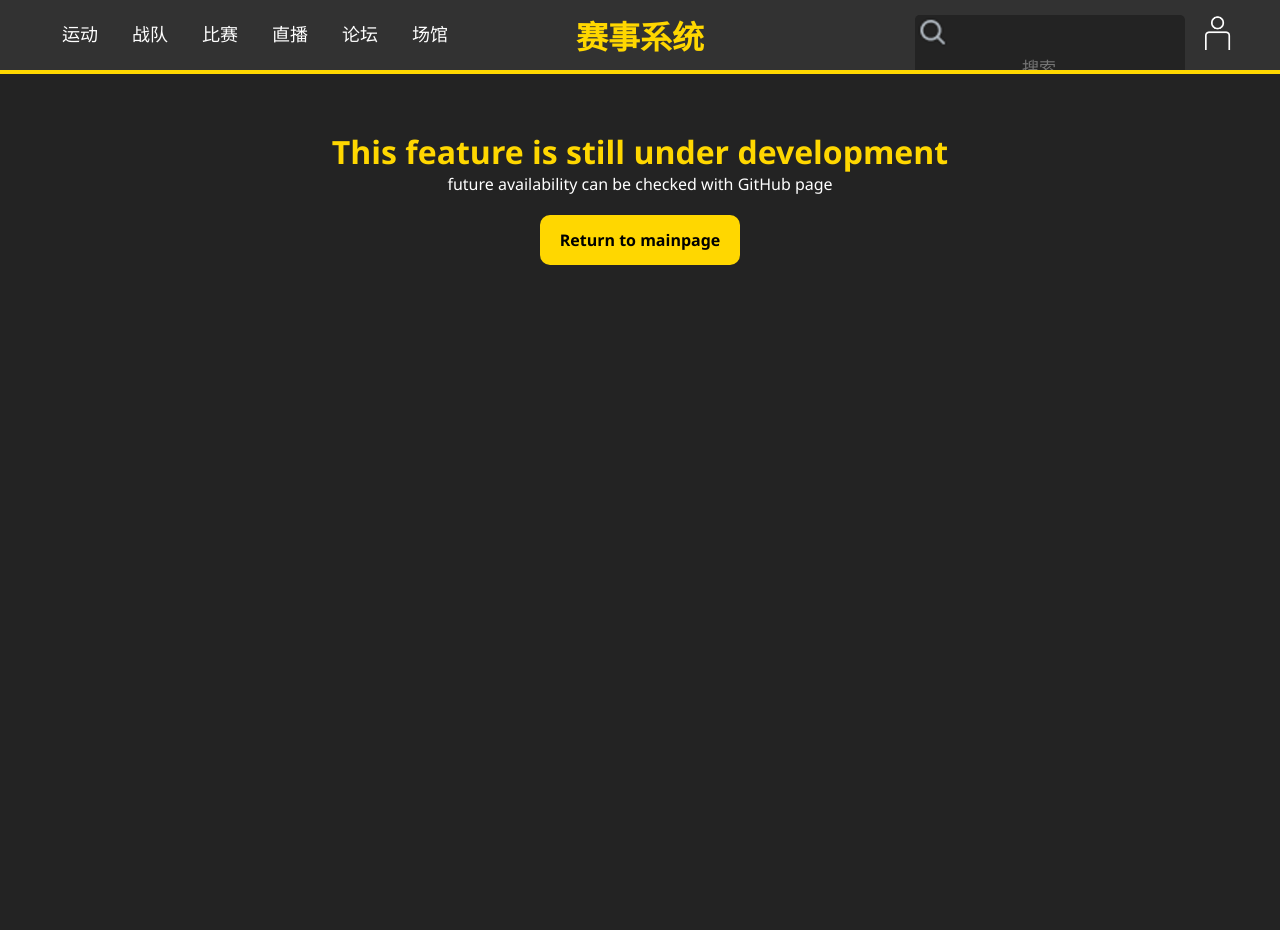
After one commit to Kingsterrck/SOP, a PHP site: page /View/frontend/notAvailable.php in a window 1280 px wide. The commit adds this page. Run offline with PHP 8.4, Linux system fonts and the light colour scheme; the visitor is signed in with stand-in values (Sample User, id 1); some libraries are stand-ins or nearby versions.

Commit message:
January 18 Add not available page

```diff
--- /dev/null
+++ b/Content/stylesheets/createGame.css
@@ -0,0 +1,4 @@
+input[type="text"] {
+    background-color: #323232;
+
+}
--- a/Controller/homeController.php
+++ b/Controller/homeController.php
@@ -7,6 +7,7 @@ require_once "../Model/sport_type_model.php";
 require_once "../Model/occupationPositionModel.php";
 
 session_start();
+session_set_cookie_params(86400);
 if (isset($_POST["author"])&&isset($_POST["title"])&&isset($_POST["category"])&&isset($_POST["year"])&&isset($_POST["isbn"])) {
     return insertIntoClassics($_POST["author"],$_POST["title"],$_POST["category"],$_POST["year"],$_POST["isbn"]);
 }
--- a/View/frontend/header_fsm_dropdown.php
+++ b/View/frontend/header_fsm_dropdown.php
@@ -18,11 +18,11 @@
         <div id="headLeft">
             <ul>
                 <li class="headItems" id="headLeftItem1"><a href="all_sport.php">运动</a></li>
-                <li class="headItems"><a href="#">战队</a></li>
-                <li class="headItems"><a href="#">比赛</a></li>
-                <li class="headItems"><a href="#">直播</a></li>
-                <li class="headItems"><a href="#">论坛</a></li>
-                <li class="headItems"><a href="#">场馆</a></li>
+                <li class="headItems"><a href="notAvailable.php">战队</a></li>
+                <li class="headItems"><a href="notAvailable.php">比赛</a></li>
+                <li class="headItems"><a href="notAvailable.php">直播</a></li>
+                <li class="headItems"><a href="notAvailable.php">论坛</a></li>
+                <li class="headItems"><a href="notAvailable.php">场馆</a></li>
             </ul>
         </div>
         <div id="headMid">
@@ -49,21 +49,21 @@
     <!-- Overlay content -->
     <div id="menuContent">
         <a href="all_sport.php">运动</a>
-        <a href="#">战队</a>
-        <a href="#">比赛</a>
-        <a href="#">直播</a>
-        <a href="#">论坛</a>
-        <a href="#">场馆</a>
+        <a href="notAvailable.php">战队</a>
+        <a href="notAvailable.php">比赛</a>
+        <a href="notAvailable.php">直播</a>
+        <a href="notAvailable.php">论坛</a>
+        <a href="notAvailable.php">场馆</a>
     </div>
 
 </div>
 <div id="dropdown">
     <ul>
         <li><a href="space.php">我的账号</a></li>
-        <li><a href="#">测试评分</a></li>
-        <li><a href="#">我的比赛</a></li>
-        <li><a href="#">我的战队</a></li>
-        <li><a href="#">我的二手闲置</a></li>
+        <li><a href="notAvailable.php">测试评分</a></li>
+        <li><a href="notAvailable.php">我的比赛</a></li>
+        <li><a href="notAvailable.php">我的战队</a></li>
+        <li><a href="notAvailable.php">我的二手闲置</a></li>
         <li><a href="#" id="logoutButton">登出</a></li>
     </ul>
 </div>
--- /dev/null
+++ b/View/frontend/notAvailable.php
@@ -0,0 +1,66 @@
+<?php
+session_start();
+if (isset($_SESSION["email"])) {
+    include_once "header_fsm_dropdown.php";
+} else {
+    include_once "headerNLI_fsm.php";
+}
+?>
+<!DOCTYPE html>
+    <head>
+        <title>Feature unavailable | SOP</title>
+        <style>
+            #main {
+                background-color: #232323;
+                padding-top:130px;
+            }
+            #main h1 {
+
+                color: gold;
+            }
+            * {
+                text-align: center;
+            }
+            a, p {
+                color: white;
+                text-decoration: none;
+            }
+            #returnButton {
+                width: 200px;
+                border-radius: 10px;
+                background-color: gold;
+                color: black;
+                line-height: 50px;
+                margin: 20px auto;
+                font-weight: bold;
+            }
+        </style>
+    </head>
+    <body>
+        <div id="main">
+            <h1>This feature is still under development</h1>
+            <p>future availability can be checked with <a href="https://github.com/Kingsterrck/SOP">GitHub page</a></p>
+            <?php
+            if (isset($_SESSION["email"])) {
+                echo "<a href='loggedInMainpage.php'><div id='returnButton'>Return to mainpage</div></a>";
+            } else {
+                echo "<a href='sign_up.php'><div id='returnButton'>Sign up</div></a>";
+            }
+            ?>
+
+
+        </div>
+    <script>
+        NAresponsiveness();
+        window.addEventListener("resize",function () {
+            NAresponsiveness();
+        })
+        function NAresponsiveness() {
+            var width = window.innerWidth;
+            var height = window.innerHeight;
+            $("#main").css("width",width + "px");
+            $("#main").css("height",height+"px");
+        }
+    </script>
+    </body>
+</html>
```
Also changed, not shown: Content/js/createGame.js (added, +9 -0 lines), View/frontend/createGame.php (+9 -2 lines), View/frontend/headerNLI_fsm.php (+10 -10 lines), View/frontend/loggedInMainpage.php (+10 -0 lines).
